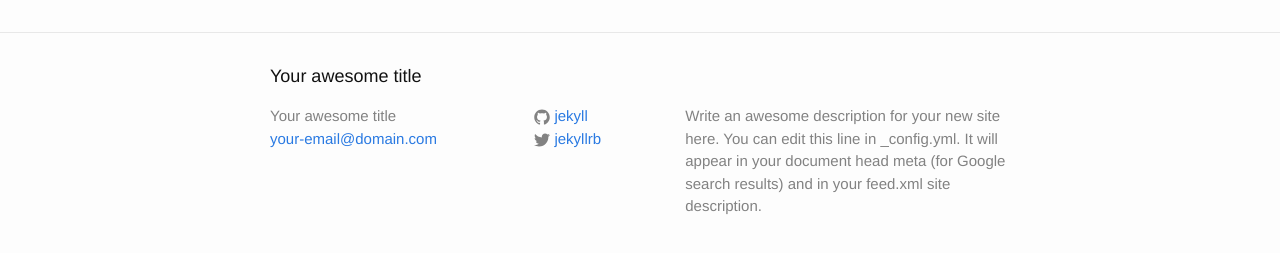
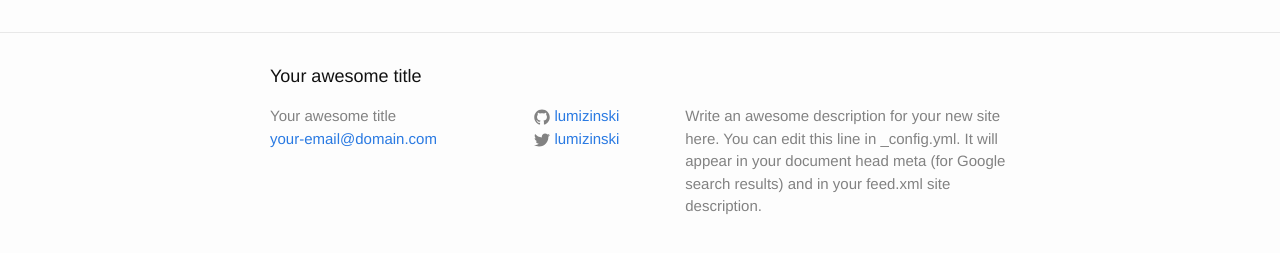
Before and after one commit to lumizinski/lumizinski.github.io, a Jekyll site: the page built from index.html, in a window 1280 px wide. Shown: the part 264-517 px from the top of the page. Built offline with Jekyll 4.4.1, drawn with Linux system fonts in a browser that asks for light colours.

Commit message:
redes sociais

```diff
--- a/_config.yml
+++ b/_config.yml
@@ -14,8 +14,8 @@ description: > # this means to ignore newlines until "baseurl:"
   Google search results) and in your feed.xml site description.
 baseurl: "" # the subpath of your site, e.g. /blog
 url: "http://yourdomain.com" # the base hostname & protocol for your site
-twitter_username: jekyllrb
-github_username:  jekyll
+twitter_username: lumizinski
+github_username:  lumizinski
 
 # Build settings
 markdown: kramdown
```
